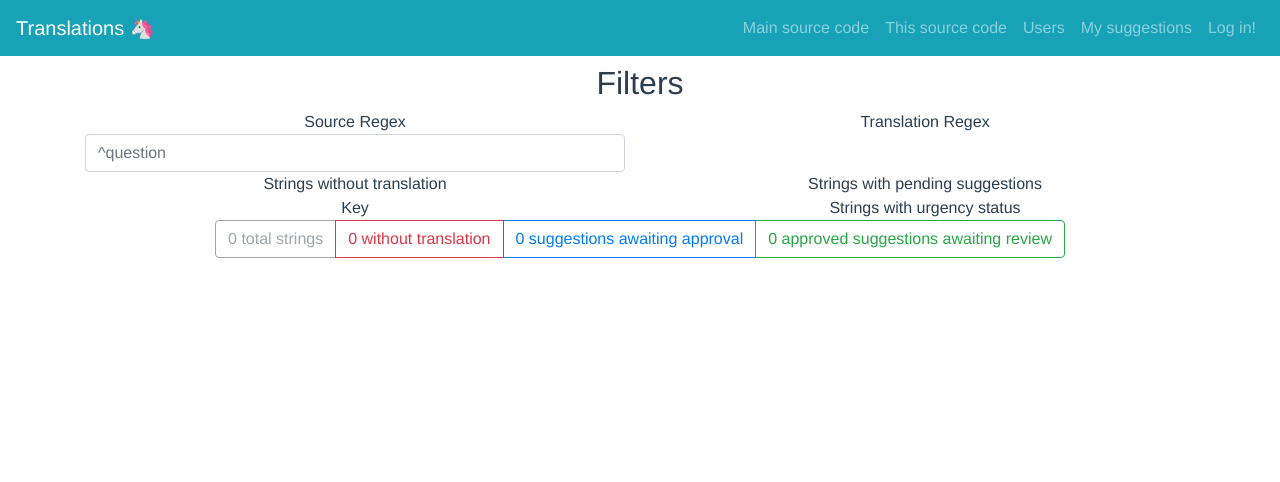
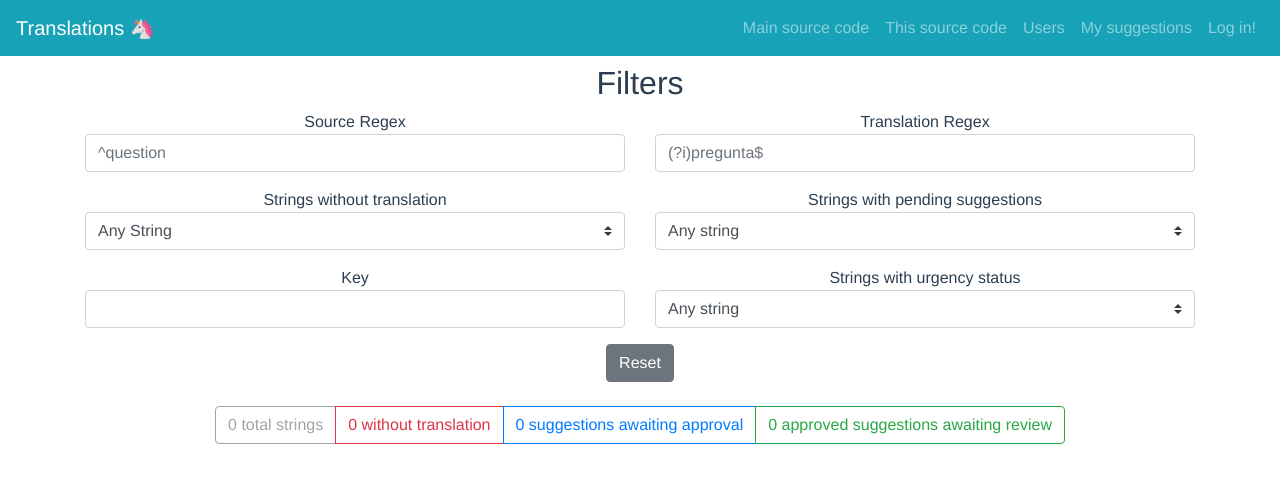
Before and after one commit to topcatarg/traducir-vue3, a Vue app: page /#/ in a window 1280 px wide. Shown: the top 482 px of the page. Built offline with nearby package versions, Linux system fonts and the light colour scheme; no server answers.

Commit message:
added filters and debounce function (only alert)

```diff
--- a/package.json
+++ b/package.json
@@ -8,7 +8,7 @@
     "lint": "vue-cli-service lint"
   },
   "proxyTable": {
-    "/api":{
+    "/api": {
       "target": "http://localhost:5000",
       "changeOrigin": true,
       "pathRewrite": {
@@ -17,9 +17,11 @@
     }
   },
   "dependencies": {
+    "@types/lodash": "^4.14.116",
     "axios": "^0.18.0",
     "bootstrap-vue": "^2.0.0-rc.11",
     "font-awesome": "^4.7.0",
+    "lodash": "^4.17.10",
     "register-service-worker": "^1.0.0",
     "vue": "^2.5.17",
     "vue-class-component": "^6.0.0",
--- /dev/null
+++ b/src/Helpers/Enums/SuggestionsStatus.ts
@@ -0,0 +1,7 @@
+export enum SuggestionsStatus {
+    'Any string' = 0,
+    'Strings without suggestions' = 1,
+    'Strings with suggestions awaiting approval' = 2,
+    'Strings with suggestions awaiting review' = 3,
+    'Strings with approved suggestions awaiting review' = 4
+}
--- /dev/null
+++ b/src/Helpers/Enums/TranslationStatus.ts
@@ -0,0 +1,5 @@
+export enum TranslationStatus {
+    'Any String' = 0,
+    'Only strings without translation' = 1,
+    'Only strings with translation' = 2
+}
--- /dev/null
+++ b/src/Helpers/Enums/UrgencyStatus.ts
@@ -0,0 +1,5 @@
+export enum UrgencyStatus {
+    'Any string' = 0,
+    'Is urgent' = 1,
+    'Is not urgent' = 2
+}
--- a/src/components/Filters.vue
+++ b/src/components/Filters.vue
@@ -3,44 +3,127 @@
         <div className="m-2 text-center">
             <h2>Filters</h2>
         </div>
+        <b-form @submit="submitForm()" @input="submitForm()">
             <b-container>
                 <b-row>
-                <b-col>
+                    <b-col class="">
                         Source Regex
                         <b-form-input
+                            class="mb-3"
                             type="text"
                             placeholder="^question"
+                            v-model="SourceRegEx"
                         />
                     </b-col>
                     <b-col>
                         Translation Regex
+                        <b-form-input
+                            type="text"
+                            placeholder="(?i)pregunta$"
+                            v-model="TranslationRegex"
+
+                        />
                     </b-col>
                 </b-row>
                 <b-row>
                     <b-col>
                         Strings without translation
+                        <b-form-select class="mb-3"
+                            v-model="TranslationStatusValue"
+                            :options="TranslationStatusOptions">
+                        </b-form-select>
                     </b-col>
                     <b-col>
                         Strings with pending suggestions
+                        <b-form-select class="mb-3"
+                            v-model="SuggestionsStatusValue"
+                            :options="SuggestionsStatusOptions"
+                            />
                     </b-col>
                 </b-row>
                 <b-row>
                     <b-col>
                         Key
+                        <b-form-input
+                            type="text"
+                            v-model="Key"
+                        />
                     </b-col>
                     <b-col>
                         Strings with urgency status
+                        <b-form-select class="mb-3"
+                            v-model="UrgencyStatusValue"
+                            :options="UrgencyStatusOptions"/>
+                    </b-col>
+                </b-row>
+                <b-row>
+                    <b-col>
+                        <b-button @click="ResetForm">
+                            Reset
+                        </b-button>
                     </b-col>
                 </b-row>
             </b-container>
+        </b-form>
     </div>
 </template>
 
 <script lang="ts">
 import store from '@/store';
 import { Component, Prop, Vue } from 'vue-property-decorator';
+import { SuggestionsStatus } from '../Helpers/Enums/SuggestionsStatus';
+import { TranslationStatus } from '../Helpers/Enums/TranslationStatus';
+import { UrgencyStatus } from '../Helpers/Enums/UrgencyStatus';
+import * as _ from "lodash";
 
 @Component
 export default class Filters extends Vue {
+    private SourceRegEx: string = '';
+    private TranslationRegex: string = '';
+    private Key: string = '';
+    private TranslationStatusValue: TranslationStatus = TranslationStatus['Any String'];
+    private TranslationStatusOptions: object[] = [];
+    private SuggestionsStatusValue: SuggestionsStatus = SuggestionsStatus['Any string'];
+    private SuggestionsStatusOptions: object[] = [];
+    private UrgencyStatusValue: UrgencyStatus = UrgencyStatus['Any string'];
+    private UrgencyStatusOptions: object[] = [];
+
+    constructor() {
+        super();
+        let len = Object.keys(TranslationStatus).length / 2;
+        for (let index = 0; index < len; index++) {
+            this.TranslationStatusOptions.push({
+                value: index,
+                text: TranslationStatus[index]
+            });
+        }
+        len = Object.keys(SuggestionsStatus).length / 2;
+        for (let index = 0; index < len; index++) {
+            this.SuggestionsStatusOptions.push({
+                value: index,
+                text: SuggestionsStatus[index]
+            });
+        }
+        len = Object.keys(UrgencyStatus).length / 2;
+        for (let index = 0; index < len; index++) {
+            this.UrgencyStatusOptions.push({
+                value: index,
+                text: UrgencyStatus[index]
+            });
+        }
+    }
+
+    private ResetForm() {
+        this.SourceRegEx = '';
+        this.TranslationRegex = '';
+        this.Key = '';
+        this.TranslationStatusValue = TranslationStatus['Any String'];
+        this.SuggestionsStatusValue = SuggestionsStatus['Any string'];
+        this.UrgencyStatusValue = UrgencyStatus['Any string'];
+    }
+
+    public submitForm: (() => Promise<void>) & _.Cancelable = _.debounce(async () => {
+        alert("cargando");
+    }, 1000);
 }
 </script>
--- a/src/views/Main.vue
+++ b/src/views/Main.vue
@@ -2,7 +2,7 @@
   <div>
       <Filters class="mt-2"/>
 
-      <StatComponent />
+      <StatComponent class="mt-4"/>
   </div>
 </template>
 <script lang="ts">
```
Also changed, not shown: 1 other file (tests, documents, lock files or other folders). Lines whose indentation alone changed are shown as unchanged.
